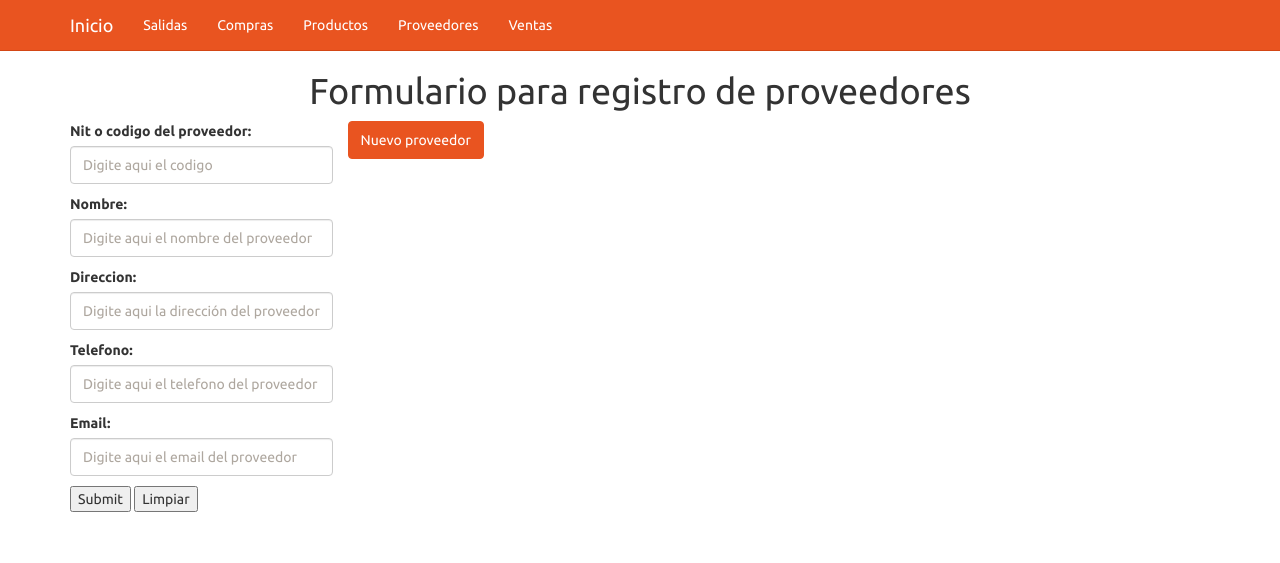
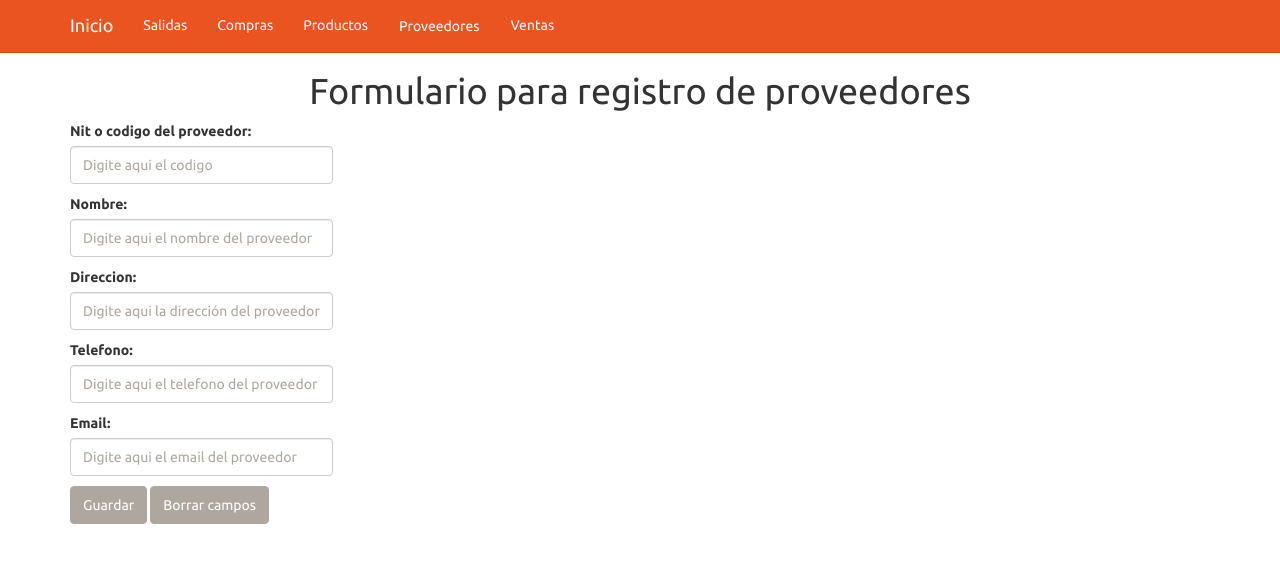
Before and after one commit to george39/aplicacionTaller, a Django app: page /proveedor in a window 1280 px wide. Shown: the top 563 px of the page. Run offline with Django 3.2, Linux system fonts and the light colour scheme; some libraries are stand-ins or nearby versions.

Commit message:
agregar botones y mensaje de confirmacion

```diff
--- a/templates/base/base.html
+++ b/templates/base/base.html
@@ -54,7 +54,7 @@
               <a href="productos">Productos</a>
             </li>
             <li>
-              <a href="proveedor">Proveedores</a>
+              <a href="proveedor" class="btn btn-primary " role="button">Proveedores</a>
             </li>
             <li>
               <a href="ventas">Ventas</a>
--- a/templates/proveedor/proveedor_form.html
+++ b/templates/proveedor/proveedor_form.html
@@ -17,22 +17,26 @@
 
 
 	{% if form%}
-	<input type="submit" name="Guardar" type="submit" />
-	<button type="reset">Limpiar</button>
+	<input class="btn btn-default" type="submit" value="Guardar">
+	<input class="btn btn-default" type="reset" value="Borrar campos">
+
 	</div>
 	{% endif %}
 
 
 </form>
-	<button type="button" class="btn btn-primary">Nuevo proveedor</button>
+
 	{% if nombre %}
 
 	<div class="row">
 	<div class="col-md-12">
 		<div class="alert alert-success">
+
 		<button class="close" data-dismiss="alert"><span>&times;</span> </button>
-		Precione en la pestaña proveedores para agregar un nuevo proveedor
+		Precione en la pestaña proveedores o el boton nuevo registro para agregar un nuevo proveedor
 		</div>
+
+		<a href="proveedor" class="btn btn-primary " role="button">Nuevo registro</a>
 	</div>
 	</div>
 
```
Also changed, not shown: db.sqlite3.
